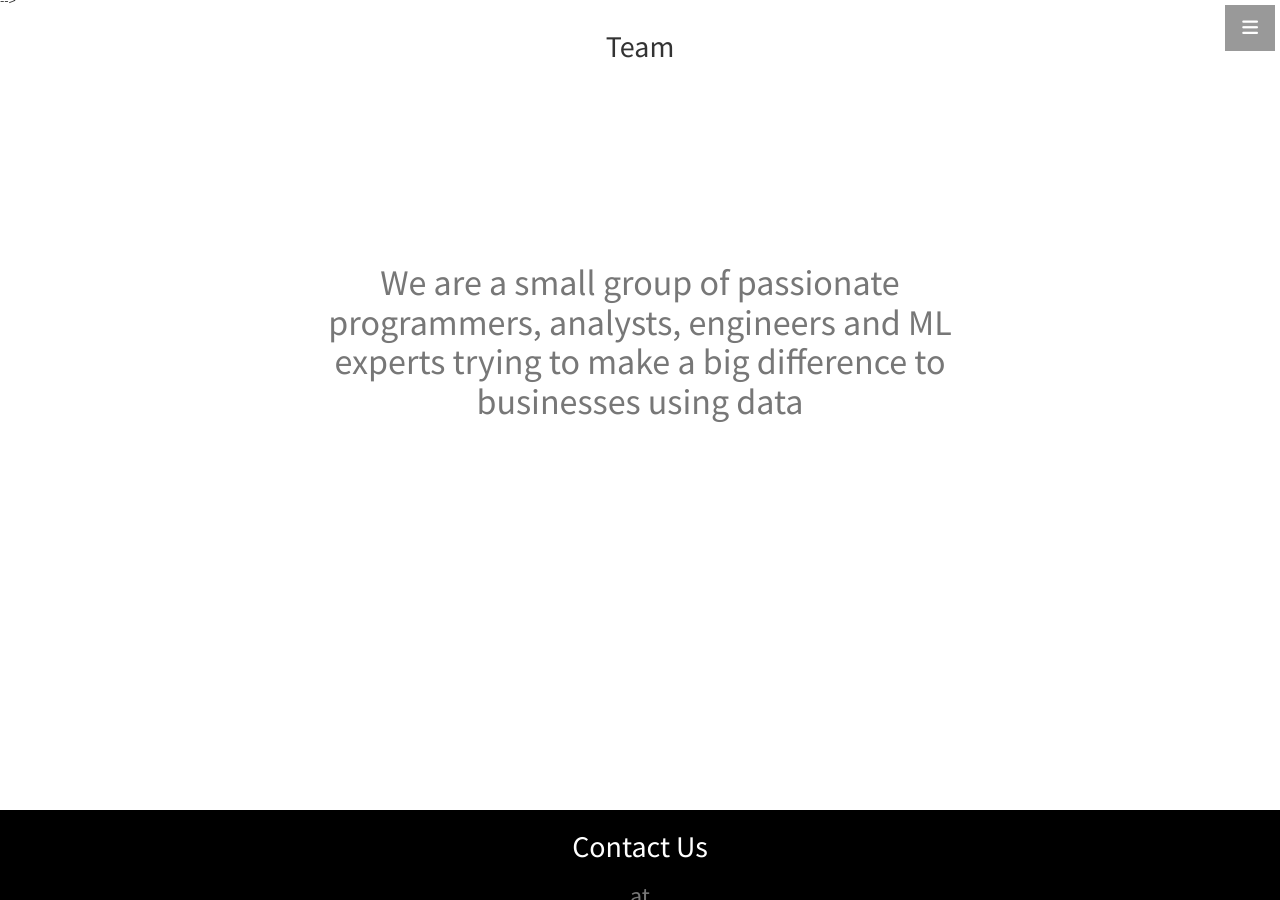
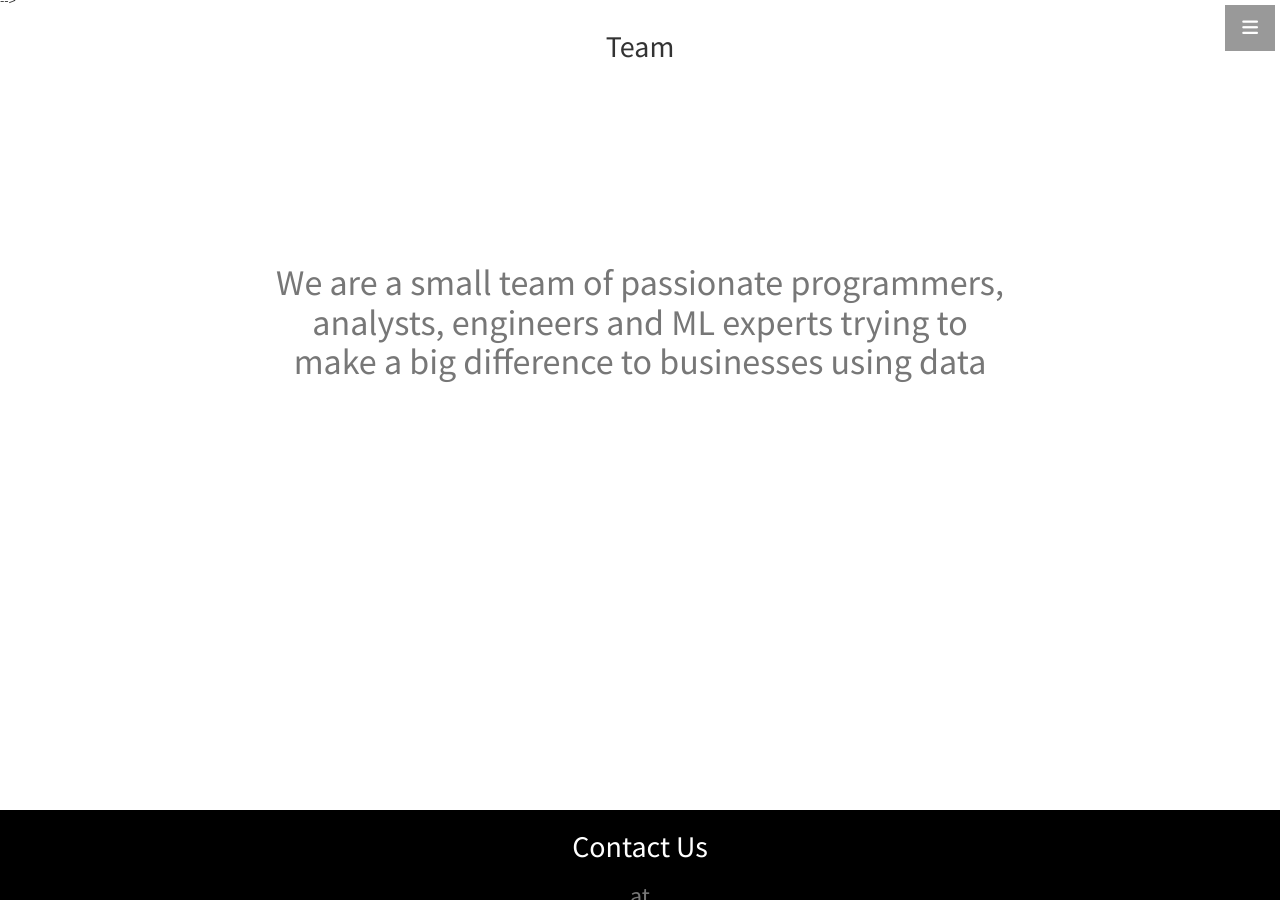
Before and after one commit to Predicon/prediconio, a Jekyll site: the page built from index.html, in a window 1280 px wide and 900 px high, scrolled down 1621 px. Built offline with Jekyll 4.4.1, drawn with Linux system fonts in a browser that asks for light colours; nearby versions of some CDN libraries.

Commit message:
Update teams.html

```diff
--- a/_includes/teams.html
+++ b/_includes/teams.html
@@ -5,7 +5,7 @@
                 <div class="col-lg-12 text-center team-description">
                     <h2 class="section-heading">Team</h2>
                     <div class="team-content">
-                    <h1 class="section-subheading text-muted">We are a small group of passionate programmers, analysts, engineers and ML experts trying to make a big difference to businesses using data</h1>
+                    <h1 class="section-subheading text-muted">We are a small team of passionate programmers, analysts, engineers and ML experts trying to make a big difference to businesses using data</h1>
                     </div>
                </div>
             </div>
```
